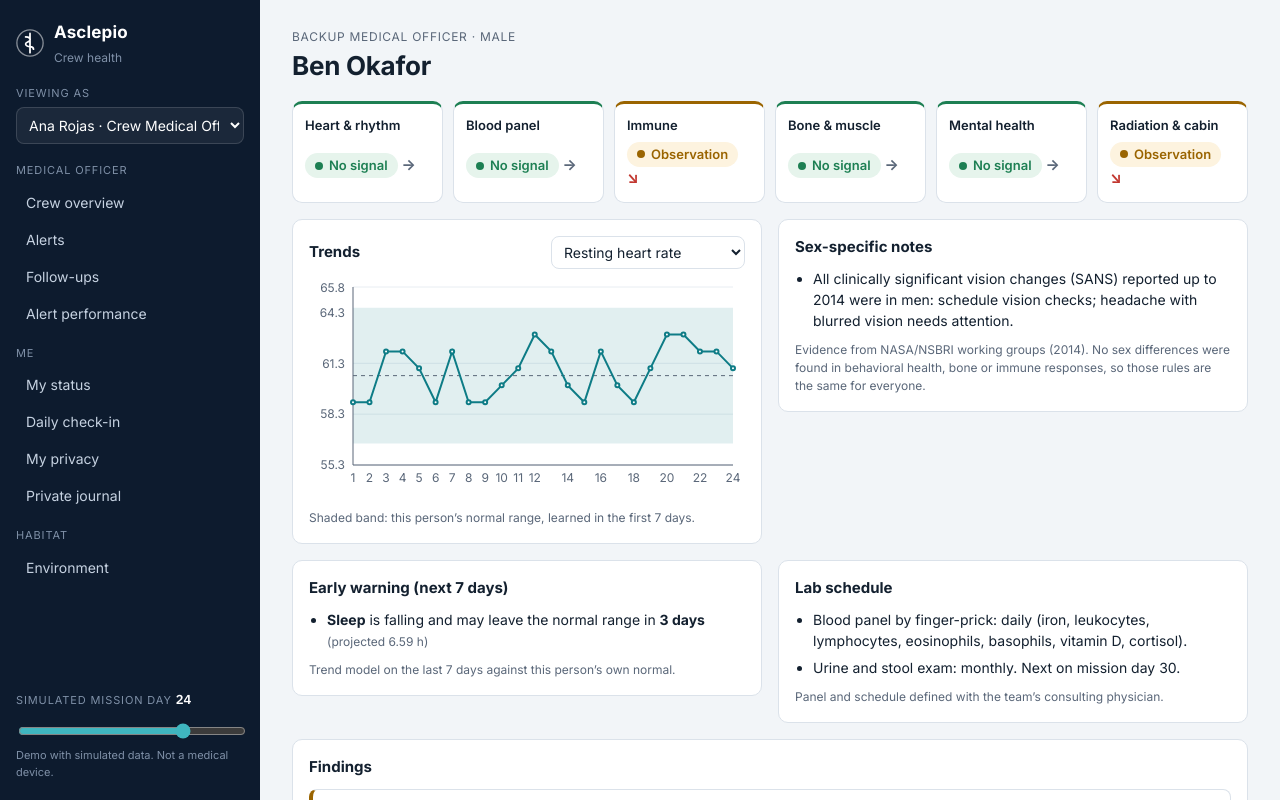
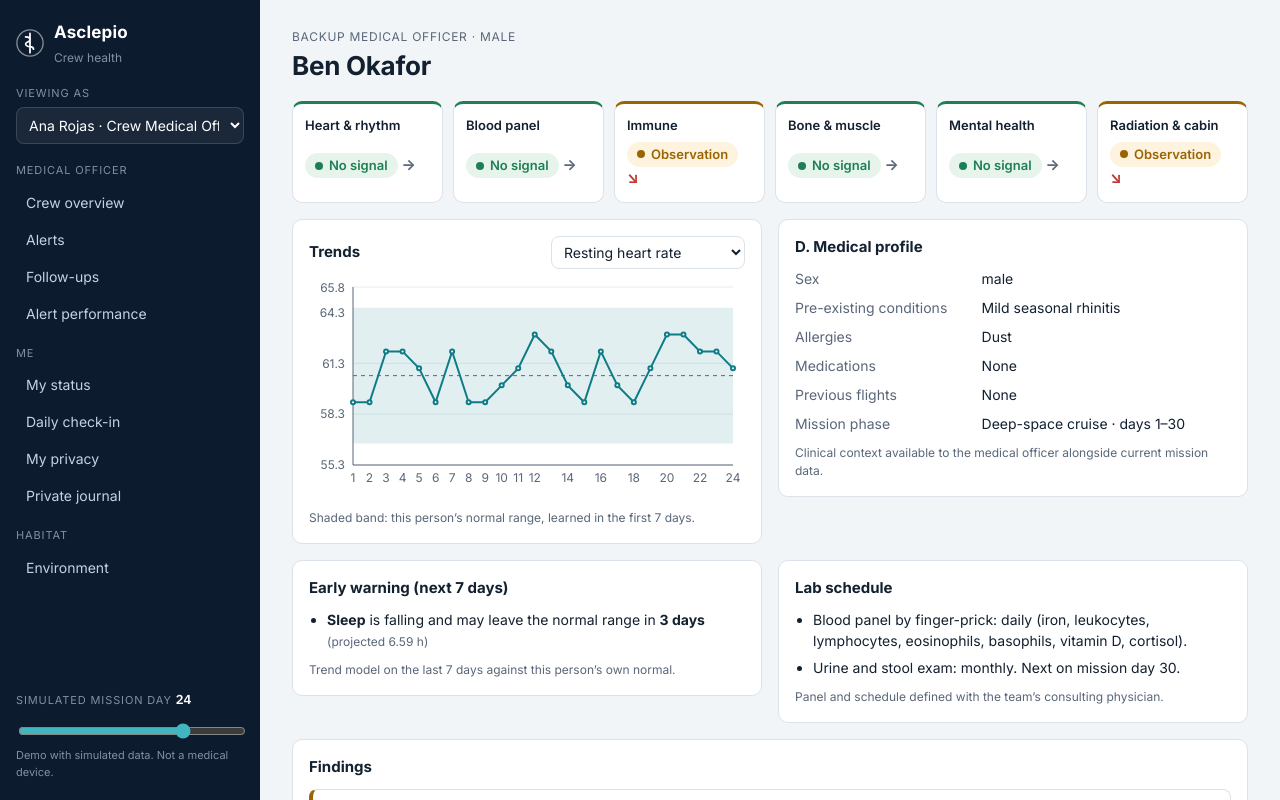
Before and after one commit to KrisAriasH/NasaSpaceChallenge2026, a React (Vite) app: page / in a window 1280 px wide. Both pictures are taken after a click on the button "Ben Okafor". Shown: the top 800 px of the page. Built offline with nearby package versions, Linux system fonts and the light colour scheme.

Commit message:
Replace sex notes with medical profiles

```diff
--- a/src/data/crew.ts
+++ b/src/data/crew.ts
@@ -1,11 +1,59 @@
 import type { CrewMember } from '../types';
 
-/** Fictional demo crew: two women and two men so the sex-specific notes can be shown. */
+/** Fictional demo crew with the medical context available to the medical officer. */
 export const CREW: CrewMember[] = [
-  { id: 'ana', name: 'Ana Rojas', sex: 'female', role: 'cmo' },
-  { id: 'ben', name: 'Ben Okafor', sex: 'male', role: 'backup' },
-  { id: 'chen', name: 'Chen Wei', sex: 'female', role: 'crew' },
-  { id: 'diego', name: 'Diego Morales', sex: 'male', role: 'crew' },
+  {
+    id: 'ana',
+    name: 'Ana Rojas',
+    sex: 'female',
+    role: 'cmo',
+    medicalProfile: {
+      conditions: 'None reported',
+      allergies: 'Penicillin',
+      medications: 'Vitamin D supplement',
+      previousFlights: '1 ISS expedition',
+      missionPhase: 'Deep-space cruise · days 1–30',
+    },
+  },
+  {
+    id: 'ben',
+    name: 'Ben Okafor',
+    sex: 'male',
+    role: 'backup',
+    medicalProfile: {
+      conditions: 'Mild seasonal rhinitis',
+      allergies: 'Dust',
+      medications: 'None',
+      previousFlights: 'None',
+      missionPhase: 'Deep-space cruise · days 1–30',
+    },
+  },
+  {
+    id: 'chen',
+    name: 'Chen Wei',
+    sex: 'female',
+    role: 'crew',
+    medicalProfile: {
+      conditions: 'None reported',
+      allergies: 'None known',
+      medications: 'None',
+      previousFlights: '1 low-Earth-orbit mission',
+      missionPhase: 'Deep-space cruise · days 1–30',
+    },
+  },
+  {
+    id: 'diego',
+    name: 'Diego Morales',
+    sex: 'male',
+    role: 'crew',
+    medicalProfile: {
+      conditions: 'History of iron deficiency',
+      allergies: 'None known',
+      medications: 'Iron supplement as prescribed',
+      previousFlights: 'None',
+      missionPhase: 'Deep-space cruise · days 1–30',
+    },
+  },
 ];
 
 export const MISSION_DAYS = 30;
--- a/src/engine/guidance.ts
+++ b/src/engine/guidance.ts
@@ -1,4 +1,4 @@
-import type { Sex, SystemKey } from '../types';
+import type { SystemKey } from '../types';
 
 /**
  * Suggested actions per finding. The medical officer assigns one as a follow-up;
@@ -146,17 +146,3 @@ export const SYSTEM_LABEL: Record<SystemKey, string> = {
   mental: 'Mental health',
   environment: 'Radiation & cabin',
 };
-
-/**
- * Sex-specific notes, only where there is evidence (NASA/NSBRI working groups, 2014).
- * No differences were found for behavioral health, bone or immune responses in space.
- */
-export const SEX_NOTES: Record<Sex, string[]> = {
-  female: [
-    'Orthostatic intolerance after return to gravity is more frequent in women, who also lose more plasma volume: plan fluid loading before landing.',
-    'Urinary tract infections are more common in women in space: watch hydration and urinary symptoms.',
-  ],
-  male: [
-    'All clinically significant vision changes (SANS) reported up to 2014 were in men: schedule vision checks; headache with blurred vision needs attention.',
-  ],
-};
--- a/src/index.css
+++ b/src/index.css
@@ -148,6 +148,10 @@ td.num { font-family: var(--mono); }
 .followups, .log, .entries, .notes { margin: 0; padding-left: 18px; display: grid; gap: 6px; }
 .entries { list-style: none; padding: 0; }
 .entries li { border-bottom: 1px solid var(--grid); padding-bottom: 8px; }
+.profile { margin: 0; display: grid; gap: 8px; }
+.profile div { display: grid; grid-template-columns: minmax(130px, .7fr) 1fr; gap: 12px; }
+.profile dt { color: var(--muted); }
+.profile dd { margin: 0; }
 
 .todo { list-style: none; margin: 0; padding: 0; display: grid; gap: 8px; }
 .todo label { display: flex; gap: 10px; align-items: flex-start; cursor: pointer; }
--- a/src/screens/MemberDetail.tsx
+++ b/src/screens/MemberDetail.tsx
@@ -2,7 +2,7 @@ import { useEffect, useState } from 'react';
 import type { DataCategory, MemberDay } from '../types';
 import { ROLE_LABEL, memberById } from '../data/crew';
 import type { BaselineKey } from '../engine/baseline';
-import { SEX_NOTES, SYSTEM_LABEL } from '../engine/guidance';
+import { SYSTEM_LABEL } from '../engine/guidance';
 import { forecasts } from '../engine/forecast';
 import { ALL_CATEGORIES } from '../engine/privacy';
 import { useStore } from '../store';
@@ -102,16 +102,16 @@ export function MemberDetail({ memberId }: { memberId: string }) {
           <p className="muted small">{band ? 'Shaded band: this person’s normal range, learned in the first 7 days.' : 'No personal baseline for this measure.'}</p>
         </Panel>
 
-        <Panel title="Sex-specific notes">
-          <ul className="notes">
-            {SEX_NOTES[member.sex].map((n) => (
-              <li key={n}>{n}</li>
-            ))}
-          </ul>
-          <p className="muted small">
-            Evidence from NASA/NSBRI working groups (2014). No sex differences were found in behavioral health, bone or immune responses, so
-            those rules are the same for everyone.
-          </p>
+        <Panel title="D. Medical profile">
+          <dl className="profile">
+            <div><dt>Sex</dt><dd>{member.sex}</dd></div>
+            <div><dt>Pre-existing conditions</dt><dd>{member.medicalProfile.conditions}</dd></div>
+            <div><dt>Allergies</dt><dd>{member.medicalProfile.allergies}</dd></div>
+            <div><dt>Medications</dt><dd>{member.medicalProfile.medications}</dd></div>
+            <div><dt>Previous flights</dt><dd>{member.medicalProfile.previousFlights}</dd></div>
+            <div><dt>Mission phase</dt><dd>{member.medicalProfile.missionPhase}</dd></div>
+          </dl>
+          <p className="muted small">Clinical context available to the medical officer alongside current mission data.</p>
         </Panel>
       </div>
 
```
Also changed, not shown: src/types.ts (+9 -0 lines).
